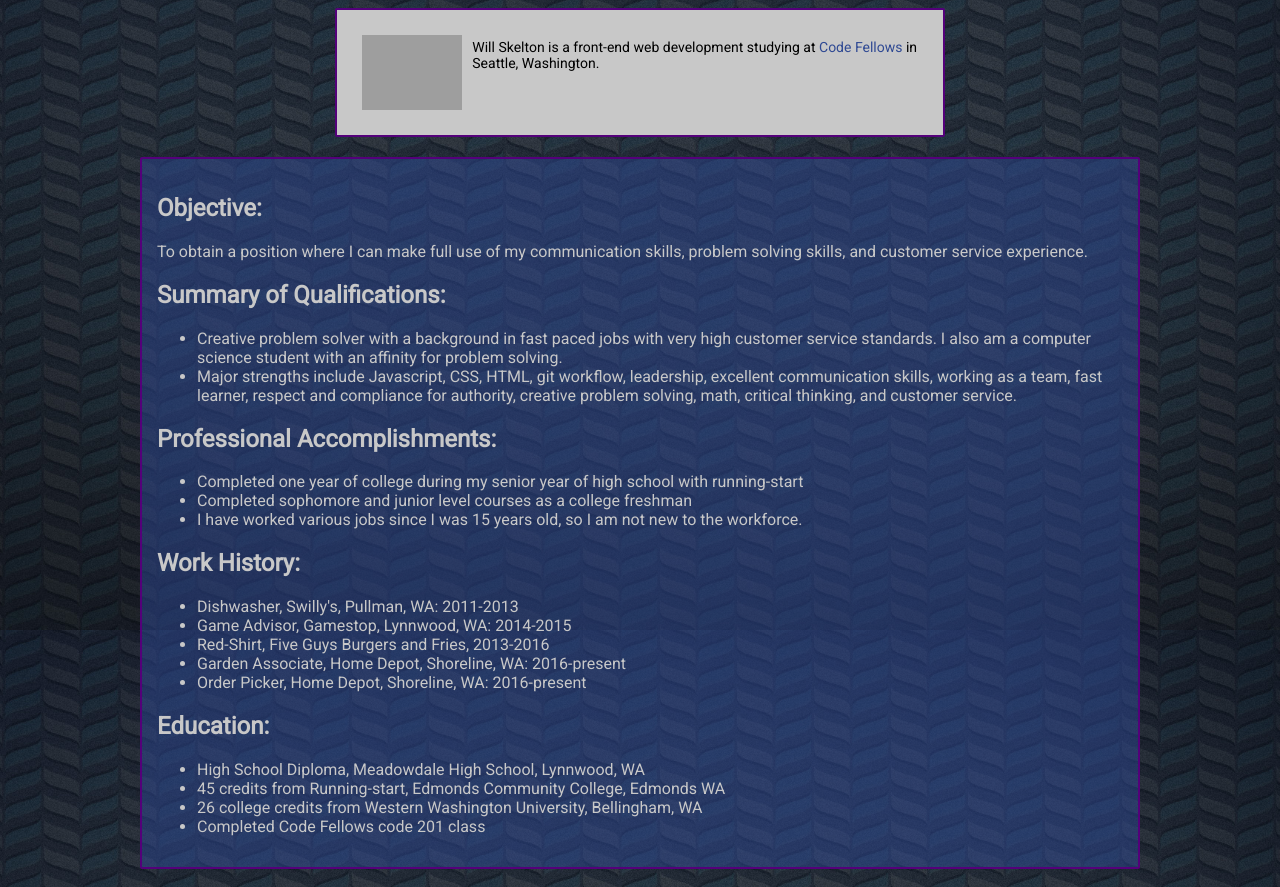
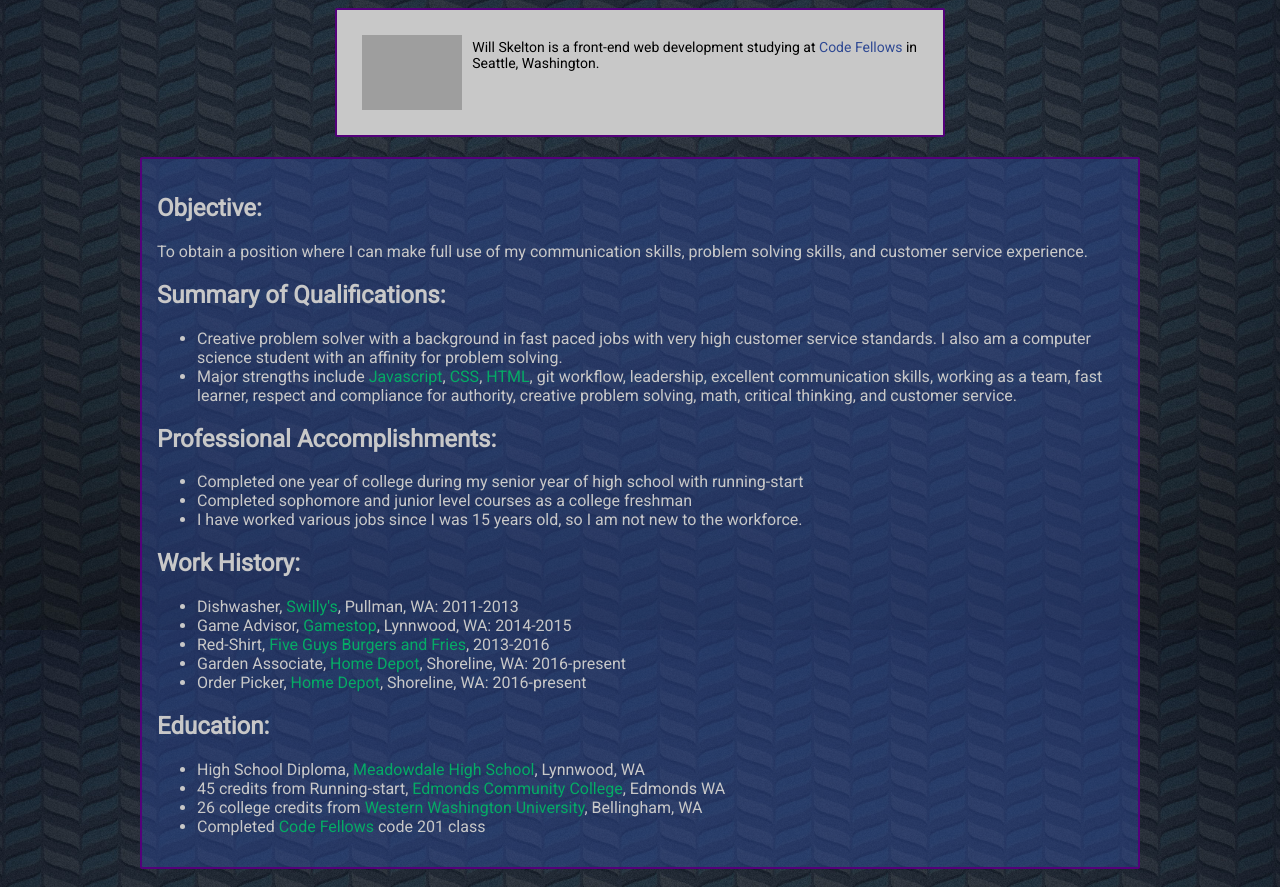
Before and after one commit to WillSkelton/portfolio, a plain HTML site: page resume.html in a window 1280 px wide. Shown: the part 170-1057 px from the top of the page. Drawn offline with Linux system fonts and the light colour scheme; grey boxes are pictures that could not be loaded.

Commit message:
Added links to jobs and schools.

```diff
--- a/resume-style.css
+++ b/resume-style.css
@@ -103,9 +103,21 @@
 	float: left;
 	margin: 10px;
 }
+.link{
+	text-decoration: none;
+	color: rgba(5, 171, 101, 1);
+
+}
+.link:hover{
+	background-color: rgba(0, 0, 0, 1);
+	color: rgba(5, 171, 101, 1);
+	font-weight: bold;
+
+}
 #school-link{
 	text-decoration: none;
 	color: rgba(47, 73, 147, 1);
+
 }
 #school-link:hover{
 	color: rgba(5, 171, 101, 1);
--- a/resume.html
+++ b/resume.html
@@ -38,7 +38,7 @@
 			<section id="bio">
 				<img id ='pic' src="assets/profile-picture.jpg" alt="" />
 				<p>
-					Will Skelton is a front-end web development studying at <a id='school-link' href="https://www.codefellows.org/">Code Fellows</a> in Seattle, Washington.
+					Will Skelton is a front-end web development studying at <a class='link' id='school-link' href="https://www.codefellows.org/">Code Fellows</a> in Seattle, Washington.
 				</p>
 			</section>
 
@@ -55,7 +55,11 @@
 					<h2> Summary of Qualifications: </h2>
 					<ul>
 						<li> Creative problem solver with a background in fast paced jobs with very high customer service standards. I also am a computer science student with an affinity for problem solving. </li>
-						<li> Major strengths include Javascript, CSS, HTML, git workflow, leadership, excellent communication skills, working as a team, fast learner, respect and compliance for authority, creative problem solving, math, critical thinking, and customer service. </li>
+						<li> Major strengths include
+							<a class='link' href="https://en.wikipedia.org/wiki/JavaScript">Javascript</a>,
+							<a class='link' href="https://en.wikipedia.org/wiki/Cascading_Style_Sheets">CSS</a>,
+							<a class='link' href="https://en.wikipedia.org/wiki/HTML5">HTML</a>,
+							git workflow, leadership, excellent communication skills, working as a team, fast learner, respect and compliance for authority, creative problem solving, math, critical thinking, and customer service. </li>
 					</ul>
 				</section>
 
@@ -73,11 +77,11 @@
 				<section id="work-hist">
 					<h2> Work History: </h2>
 					<ul>
-						<li>Dishwasher, Swilly's, Pullman, WA: 2011-2013 </li>
-						<li>Game Advisor, Gamestop, Lynnwood, WA: 2014-2015 </li>
-						<li>Red-Shirt, Five Guys Burgers and Fries, 2013-2016 </li>
-						<li>Garden Associate, Home Depot, Shoreline, WA: 2016-present </li>
-						<li>Order Picker, Home Depot, Shoreline, WA: 2016-present </li>
+						<li>Dishwasher, <a class='link' href="http://www.swillys.com/">Swilly's</a>, Pullman, WA: 2011-2013 </li>
+						<li>Game Advisor, <a class='link' href="http://www.gamestop.com/store/us/wa/lynnwood/1191/alderwood-mall-south-wing-gamestop" >Gamestop</a>, Lynnwood, WA: 2014-2015 </li>
+						<li>Red-Shirt, <a class='link' href="http://www.fiveguys.com/">Five Guys Burgers and Fries</a>, 2013-2016 </li>
+						<li>Garden Associate, <a class='link' href="http://www.homedepot.com/l/Aurora/WA/Seattle/98133/4707">Home Depot</a>, Shoreline, WA: 2016-present </li>
+						<li>Order Picker, <a class='link' href="http://www.homedepot.com/l/Aurora/WA/Seattle/98133/4707">Home Depot</a>, Shoreline, WA: 2016-present </li>
 
 					</ul>
 				</section>
@@ -86,10 +90,10 @@
 				<section id="education">
 					<h2> Education: </h2>
 					<ul>
-						<li> High School Diploma, Meadowdale High School, Lynnwood, WA </li>
-						<li> 45 credits from Running-start, Edmonds Community College, Edmonds WA </li>
-						<li> 26 college credits from Western Washington University, Bellingham, WA </li>
-						<li> Completed Code Fellows code 201 class </li>
+						<li> High School Diploma, <a class='link' href="http://www.edmonds.wednet.edu/domain/1194">Meadowdale High School</a>, Lynnwood, WA </li>
+						<li> 45 credits from Running-start, <a class='link' href="http://www.edcc.edu/">Edmonds Community College</a>, Edmonds WA </li>
+						<li> 26 college credits from <a class='link' href="https://www.wwu.edu/">Western Washington University</a>, Bellingham, WA </li>
+						<li> Completed <a class='link' href="https://www.codefellows.org/">Code Fellows</a> code 201 class</li>
 					</ul>
 				</section>
 			</section>
```
Also changed, not shown: assets/backgrounds/enter-icon-sideways.gif (added), assets/backgrounds/enter-icon.gif, assets/profile-picture2.jpg (added), 1 other file.
